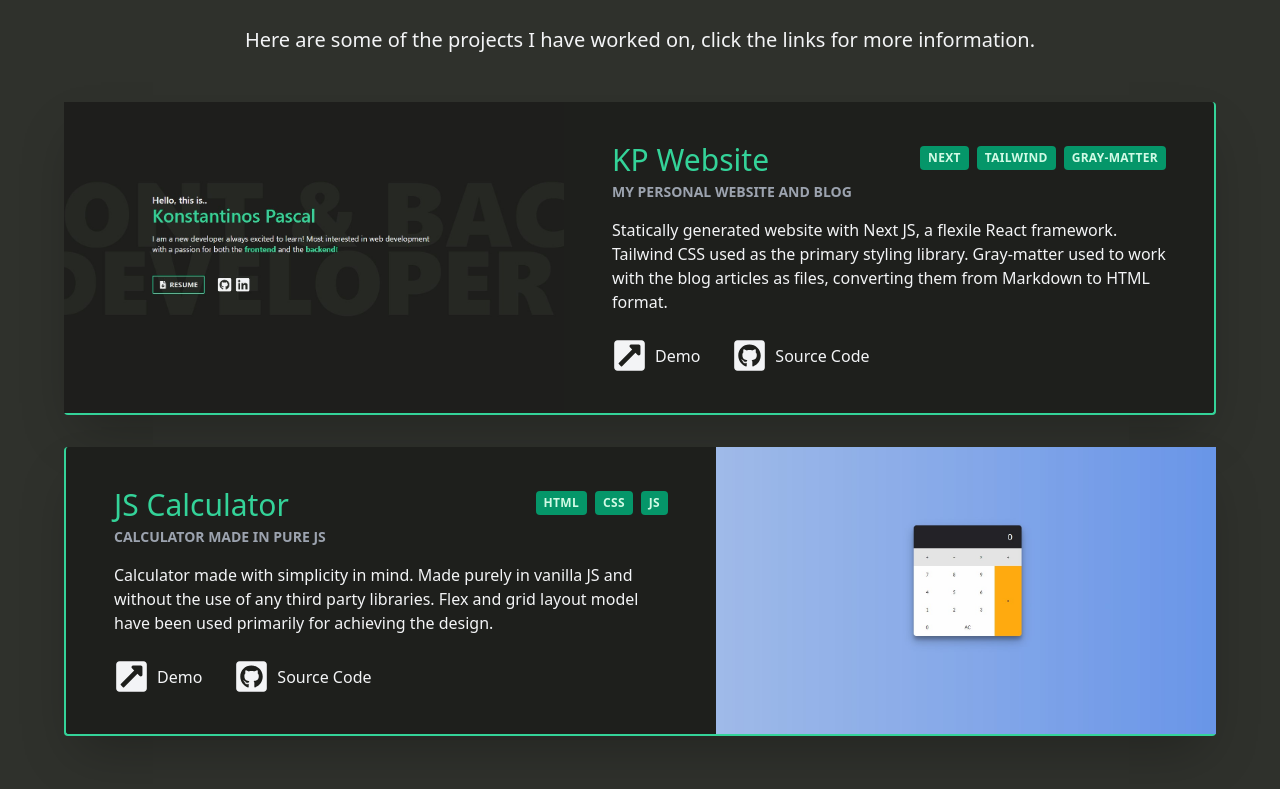
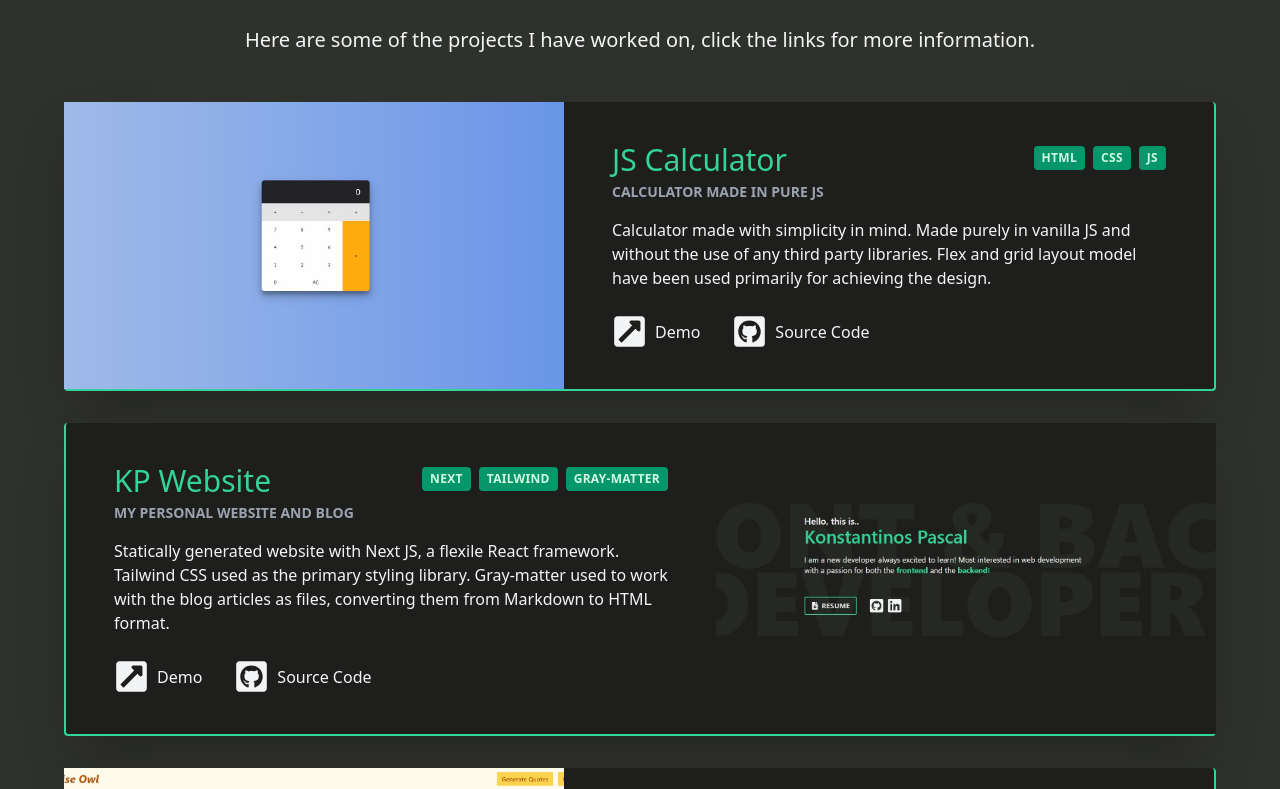
Before and after one commit to konstapascal/kp-website-v1, a Next.js app: page / in a window 1280 px wide. Shown: the part 1558-2347 px from the top of the page. Built offline with nearby package versions, Linux system fonts and the light colour scheme; what @tailwindcss/typography would draw is missing.

Commit message:
added new project

```diff
--- a/components/kp-website/HomeBlog.js
+++ b/components/kp-website/HomeBlog.js
@@ -6,7 +6,7 @@
 			<div className=' lg:max-w-4xl container text-center text-gray-100'>
 				<p className='font-semibold text-gray-100'>Check out my</p>
 
-				<h3 className='lg:text-5xl  inline-block text-4xl font-semibold text-green-400 uppercase'>
+				<h3 className='lg:text-5xl inline-block text-4xl font-semibold text-green-400 uppercase'>
 					Articles
 				</h3>
 
--- a/components/kp-website/HomeProjects.js
+++ b/components/kp-website/HomeProjects.js
@@ -12,8 +12,8 @@
 						Projects
 					</p>
 					<p className=' text-md md:text-lg lg:text-xl mt-8 mb-12 text-gray-100'>
-						Here are some of the projects I have worked on, click the
-						links for more information.
+						Here are some of the projects I have worked on, click the links for more
+						information.
 					</p>
 				</div>
 
--- a/data/projects.js
+++ b/data/projects.js
@@ -1,19 +1,19 @@
 const projects = [
-	// {
-	// 	id: 1,
-	// 	title: 'Chestnut',
-	// 	subtitle: 'Educational PKI Web App',
-	// 	description:
-	// 		'Lorem ipsum dolor sit amet consectetur adipisicing elit. Aut possimus rerum odio unde officia cupiditate corrupti eos similique, obcaecati explicabo error magni perspiciatis nulla odit, ea rem quae adipisci voluptas.',
-	// 	urls: {
-	// 		imgPath: '/img/kp-website.jpg',
-	// 		demoUrl: '',
-	// 		codeUrl: ''
-	// 	},
-	// 	labels: ['React', 'Semantic', 'Node', 'SQL']
-	// },
 	{
 		id: 2,
+		title: 'JS Calculator',
+		subtitle: 'Calculator made in pure JS',
+		description:
+			'Calculator made with simplicity in mind. Made purely in vanilla JS and without the use of any third party libraries. Flex and grid layout model have been used primarily for achieving the design.',
+		urls: {
+			imgPath: '/img/js-calculator.jpg',
+			demoUrl: 'https://konstapascal.github.io/js-calculator/',
+			codeUrl: 'https://github.com/konstapascal/js-calculator'
+		},
+		labels: ['HTML', 'CSS', 'JS']
+	},
+	{
+		id: 1,
 		title: 'KP Website',
 		subtitle: 'My personal website and blog',
 		description:
@@ -27,16 +27,16 @@
 	},
 	{
 		id: 3,
-		title: 'JS Calculator',
-		subtitle: 'Calculator made in pure JS',
+		title: 'The Wise Owl',
+		subtitle: 'Famous and inspirational quote generator',
 		description:
-			'Calculator made with simplicity in mind. Made purely in vanilla JS and without the use of any third party libraries. Flex and grid layout model have been used primarily for achieving the design.',
+			'Lorem, ipsum dolor sit amet consectetur adipisicing elit. Voluptas id in, cumque consectetur, molestiae eum labore nisi quisquam doloribus atque, minima aliquid. A quos ab nemo necessitatibus cupiditate quas.',
 		urls: {
-			imgPath: '/img/js-calculator.jpg',
-			demoUrl: 'https://konstapascal.github.io/js-calculator/',
-			codeUrl: 'https://github.com/konstapascal/js-calculator'
+			imgPath: '/img/the-wise-owl.jpg',
+			demoUrl: '',
+			codeUrl: ''
 		},
-		labels: ['HTML', 'CSS', 'JS']
+		labels: ['NEXT', 'TAILWIND']
 	}
 ];
 
--- a/pages/_app.js
+++ b/pages/_app.js
@@ -23,7 +23,7 @@
 			<div
 				id='go-up'
 				className=' fixed bottom-0 right-0 z-50 p-6 transition-opacity duration-500 opacity-0'>
-				<a href='#' className='flex'>
+				<a href='#' className=' flex'>
 					<Image href='#' src='/svg/arrow-circle-up-solid.svg' width={40} height={40} />
 				</a>
 			</div>
--- a/pages/index.js
+++ b/pages/index.js
@@ -14,9 +14,11 @@
 				<link rel='icon' href='/favicon.png' />
 			</Head>
 			<HomeHero />
+
 			<HomeAbout />
 			<HomeProjects />
 			<HomeBlog />
+
 			<Footer />
 		</>
 	);
```
Also changed, not shown: components/kp-website/HomeAbout.js (+8 -35 lines), public/img/the-wise-owl.jpg (added).
